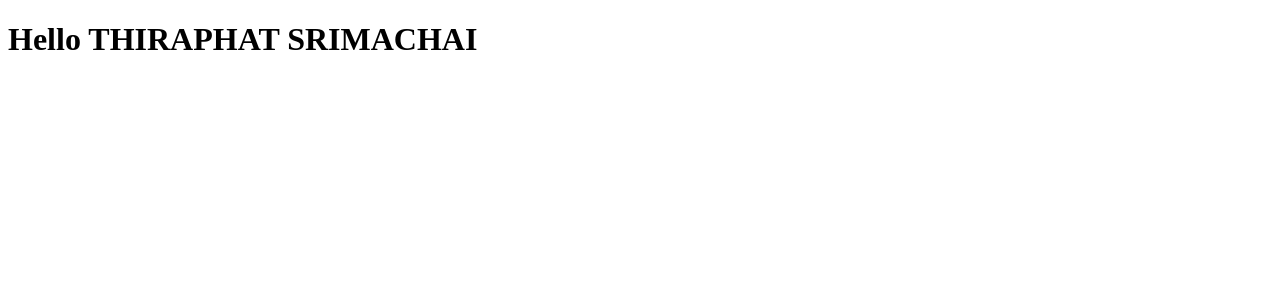
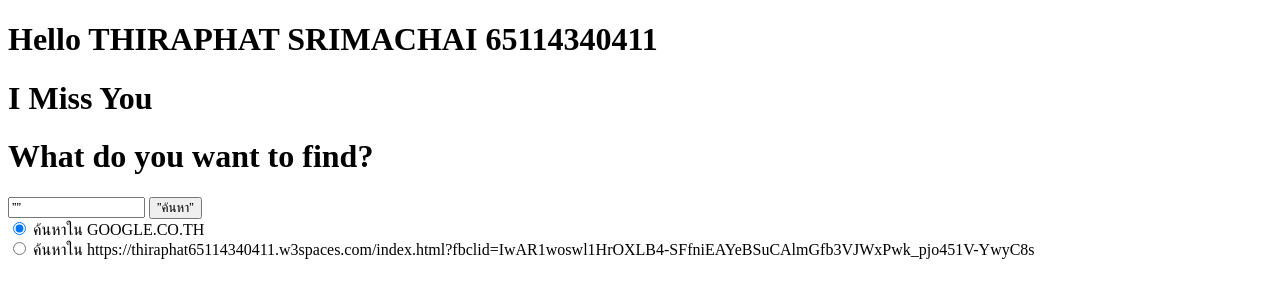
Before and after one commit to futte7041/futte-code, a plain HTML site: page index.html in a window 1280 px wide. Drawn offline with Linux system fonts and the light colour scheme.

Commit message:
add index.html

```diff
--- a/index.html
+++ b/index.html
@@ -4,9 +4,18 @@
     <meta charset="UTF-8">
     <meta http-equiv="X-UA-Compatible" content="IE=edge">
     <meta name="viewport" content="width=device-width, initial-scale=1.0">
-    <title>THIRAPHAT</title>
+    <title>WebsiteTHIRAPHAT</title>
 </head>
 <body>
-    <h1>Hello THIRAPHAT SRIMACHAI</h1>
+    <h1>Hello THIRAPHAT SRIMACHAI 65114340411</h1>
+    <h1>I Miss You</h1>
+    <h1>What do you want to find?</h1>
+    <FORM method=GET action=http://www.google.co.th/custom>
+        <INPUT TYPE=text name=q size=14 maxlength=255 value=””>
+        <INPUT type=submit name=sa VALUE=”ค้นหา”><br>
+        <input type=hidden name=domains value=”https://thiraphat65114340411.w3spaces.com/index.html?fbclid=IwAR1woswl1HrOXLB4-SFfniEAYeBSuCAlmGfb3VJWxPwk_pjo451V-YwyC8s“>
+        <input type=radio name=sitesearch value=”” checked> ค้นหาใน GOOGLE.CO.TH<br>
+        <input type=radio name=sitesearch value=”https://thiraphat65114340411.w3spaces.com/index.html?fbclid=IwAR1woswl1HrOXLB4-SFfniEAYeBSuCAlmGfb3VJWxPwk_pjo451V-YwyC8s“> ค้นหาใน https://thiraphat65114340411.w3spaces.com/index.html?fbclid=IwAR1woswl1HrOXLB4-SFfniEAYeBSuCAlmGfb3VJWxPwk_pjo451V-YwyC8s
+        </FORM>
 </body>
 </html>
```
